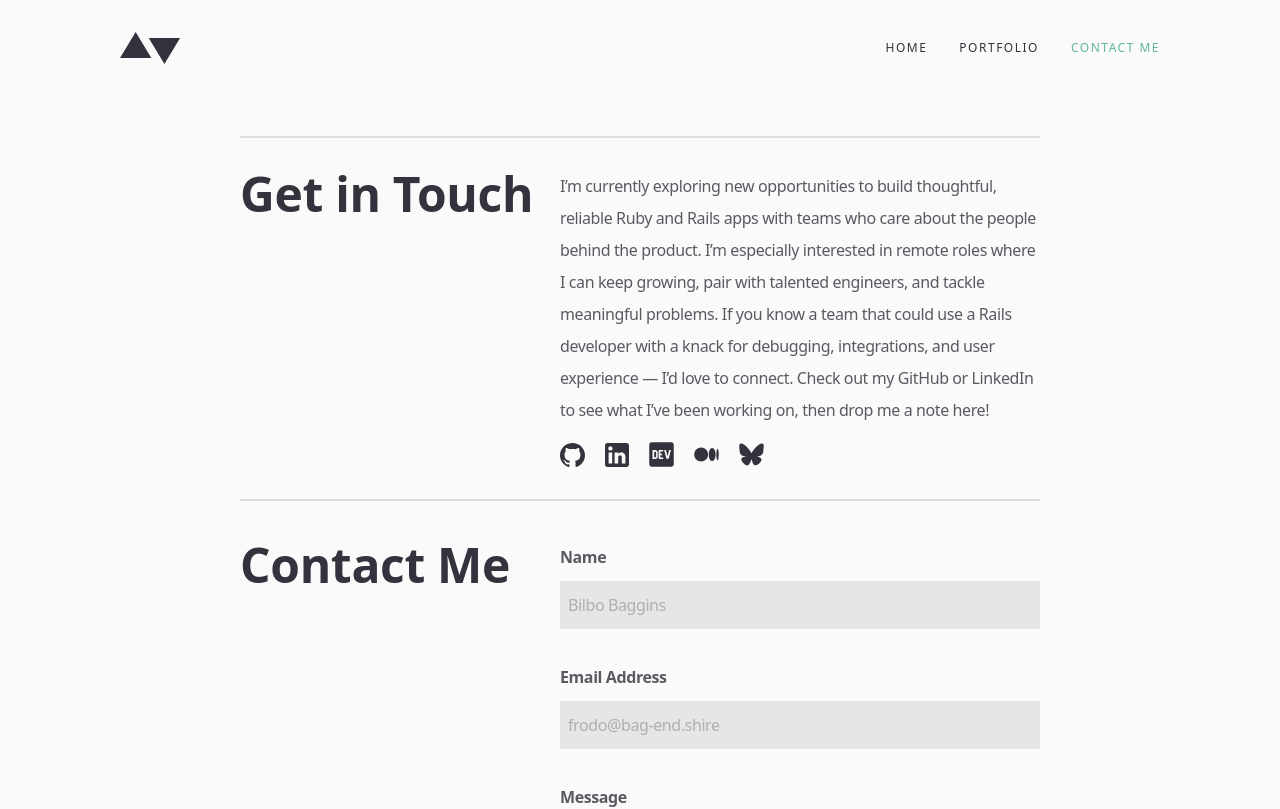
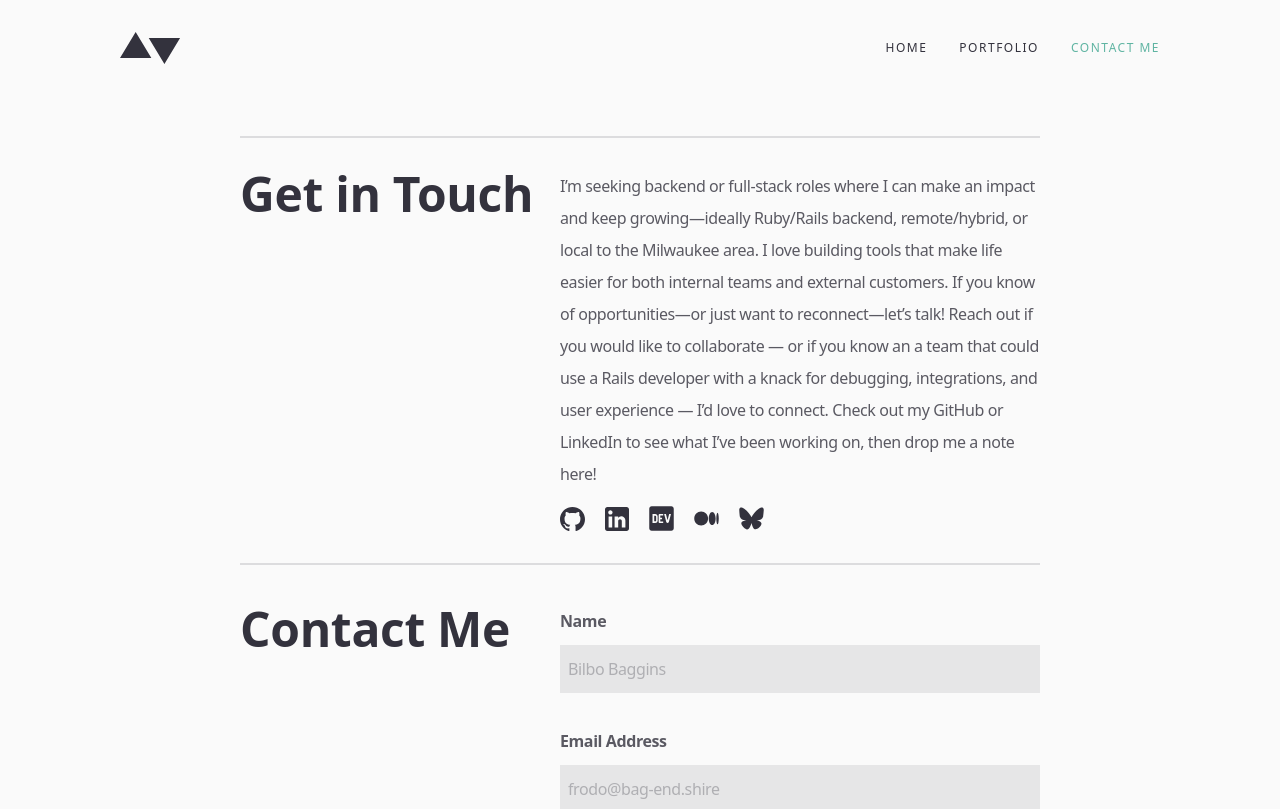
Before and after one commit to kellyky/Portfolio, a React (Vite) app: page /contact in a window 1280 px wide. Shown: the top 809 px of the page. Built offline with nearby package versions, Linux system fonts and the light colour scheme.

Commit message:
Personalize copy for ContactIntro

```diff
--- a/src/components/ContactIntro/ContactIntro.jsx
+++ b/src/components/ContactIntro/ContactIntro.jsx
@@ -22,7 +22,8 @@ export default function ContactIntro () {
               '
           >
             <p>
-              I’m currently exploring new opportunities to build thoughtful, reliable Ruby and Rails apps with teams who care about the people behind the product. I’m especially interested in remote roles where I can keep growing, pair with talented engineers, and tackle meaningful problems. If you know a team that could use a Rails developer with a knack for debugging, integrations, and user experience — I’d love to connect. Check out my GitHub or LinkedIn to see what I’ve been working on, then drop me a note here!
+              I’m seeking backend or full-stack roles where I can make an impact and keep growing—ideally Ruby/Rails backend, remote/hybrid, or local to the Milwaukee area. I love building tools that make life easier for both internal teams and external customers. If you know of opportunities—or just want to reconnect—let’s talk!
+Reach out if you would like to collaborate — or if you know an  a team that could use a Rails developer with a knack for debugging, integrations, and user experience — I’d love to connect. Check out my GitHub or LinkedIn to see what I’ve been working on, then drop me a note here!
             </p>
             <Social color="fill-greyish-dark-blue" />
           </div>
```
